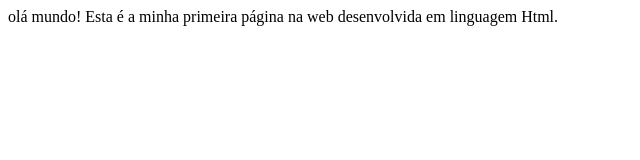
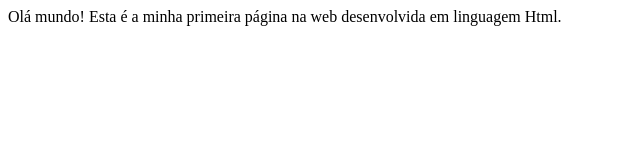
Before and after one commit to Pablo1950/exercicio1, a plain HTML site: page index.html in a window 1280 px wide. Shown: the full height of the page, 0-640 px from the left. Drawn offline with Linux system fonts and the light colour scheme.

Commit message:
27 de setembro

```diff
--- a/index.html
+++ b/index.html
@@ -3,6 +3,6 @@
         <title> Minha primeira página web </title>
     </head>
     <body>
-        olá mundo! Esta é a minha primeira página na web desenvolvida em linguagem Html.
+        Olá mundo! Esta é a minha primeira página na web desenvolvida em linguagem Html.
     </body>
 </html>
```
